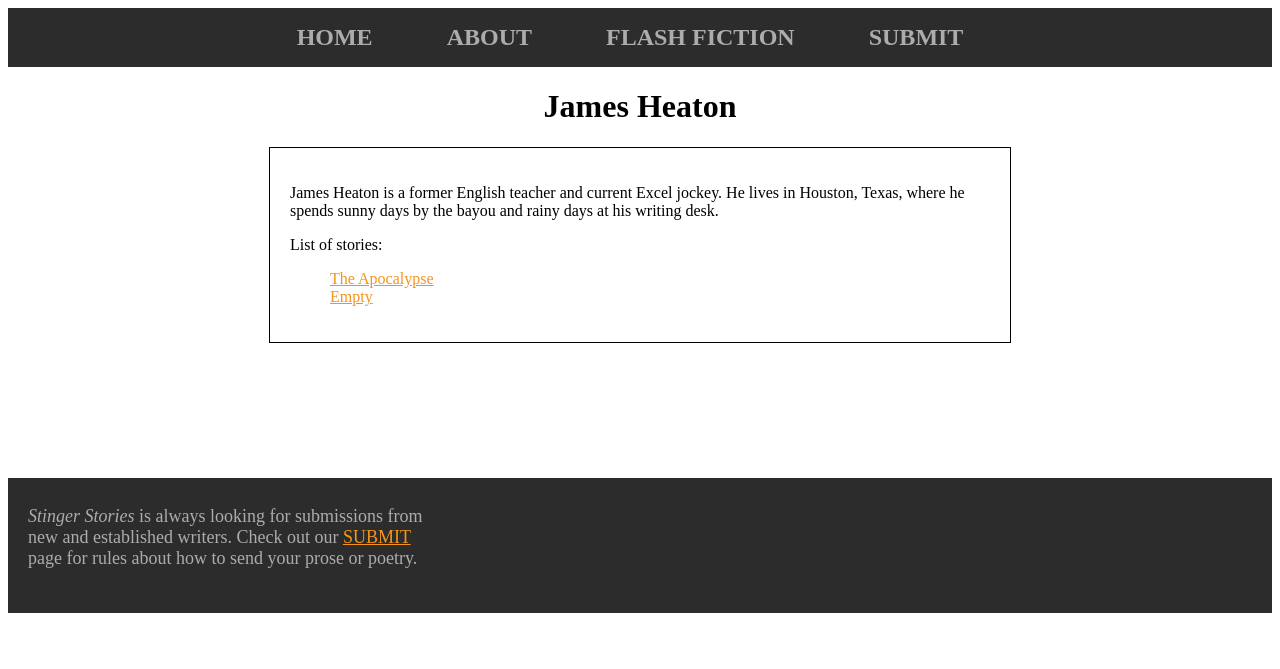
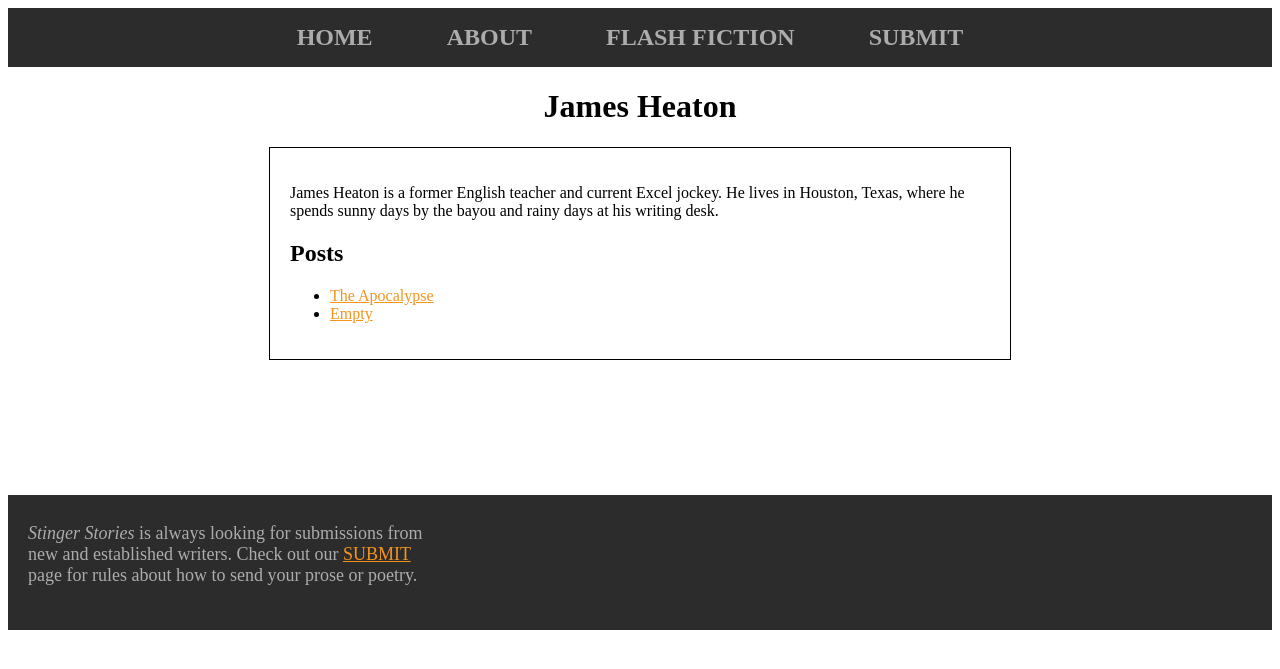
Before and after one commit to jwheatonumich/stinger-stories, a Jekyll site: the page built from _authors/author-james-heaton.markdown, in a window 1280 px wide. Shown: the top 669 px of the page. Built offline with Jekyll 4.4.1, drawn with Linux system fonts in a browser that asks for light colours.

Commit message:
Addec authors collection
Created an 'authors' collection in the config file
Linked author pages to posts using collection
Linked posts to author pages using collection

```diff
--- a/_authors/author-james-heaton.markdown
+++ b/_authors/author-james-heaton.markdown
@@ -1,7 +1,7 @@
 ---
 layout: author
 title:  "James Heaton"
-author: "James Heaton"
+name: "James Heaton"
 permalink: /james-heaton
 ---
 James Heaton is a former English teacher and current Excel jockey. He lives in Houston, Texas, where he spends sunny days by the bayou and rainy days at his writing desk.
--- a/_config.yml
+++ b/_config.yml
@@ -29,7 +29,9 @@
 twitter_username: jekyllrb
 github_username:  jekyll
 
-include: _authors
+collections:
+  authors:
+    output: true
 # Build settings
 #theme: jekyll-theme-hamilton
 
--- a/_layouts/author.html
+++ b/_layouts/author.html
@@ -37,16 +37,13 @@
         <div id="body-text-div">
 
             <p id="description"> {{ content }}</p>
-            <p>List of stories:</p>
+            <h2>Posts</h2>
             <ul>
-                {% for post in site.posts %}
-                  <div class="story-summary">
-                        {% if post.author == page.author %}
-                            <a class = "post-title" href="{{ post.url }}">{{ post.title }}</a>
-                        {% endif %}
-                  </div>
-                {% endfor %}
-              </ul>
+              {% assign filtered_posts = site.posts | where: 'author', page.name %}
+              {% for post in filtered_posts %}
+                <li><a href="{{ post.url }}">{{ post.title }}</a></li>
+              {% endfor %}
+            </ul>
 
         </div>
         </div>
--- a/_layouts/post.html
+++ b/_layouts/post.html
@@ -32,7 +32,10 @@
     <div id="body-div">
         <div id="logo-div">
             <h1>{{ :page.title }}</h1>
-            <h2 id="author">By {{ :page.author }}</h2>
+            {% assign author = site.authors | where: 'name', page.author | first %}
+            {% if author %}
+              By: <a href="{{ author.url }}">{{ author.name }}</a>
+            {% endif %}
         </div>
 
         <div id="body-text-div">
```
